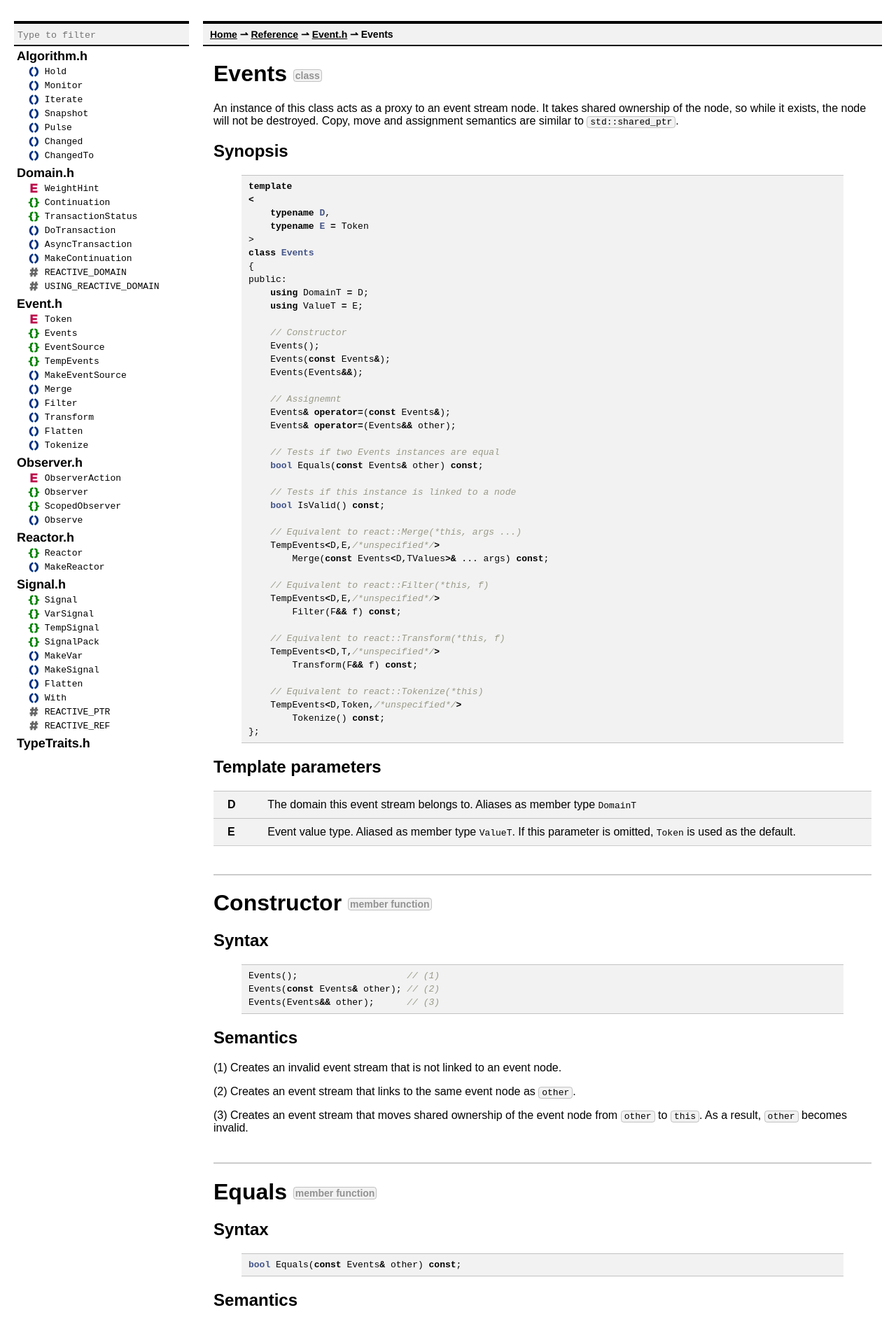
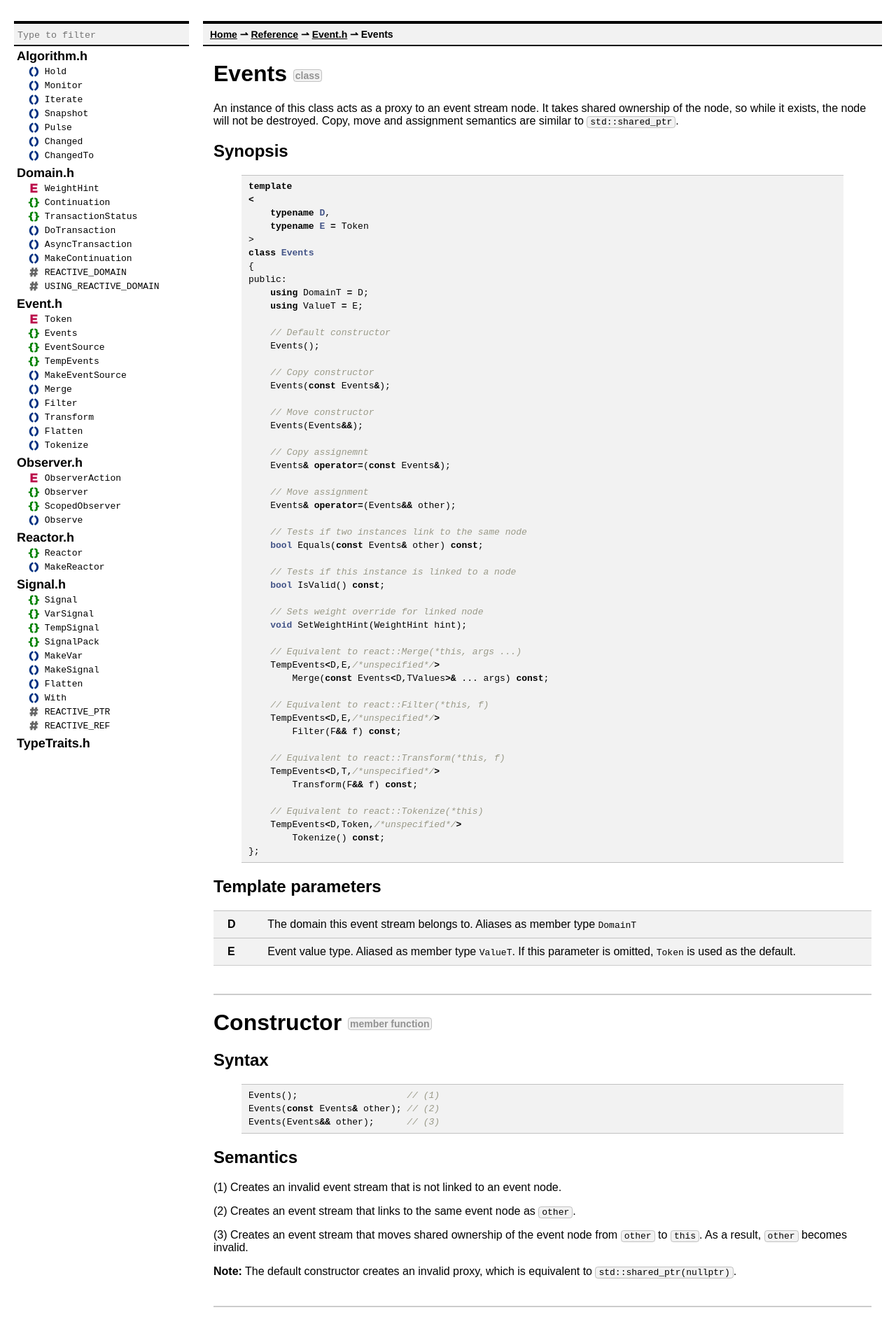
Before and after one commit to snakster/cpp.react, a Jekyll site: the page built from reference/Event.h/Events.md, in a window 1280 px wide. Shown: the top 1892 px of the page at 70% size. Built offline with Jekyll 4.4.1, drawn with Linux system fonts in a browser that asks for light colours; some of the changed text lies outside the part shown.

Commit message:
Updated reference.

```diff
--- a/reference/Event.h/Events.md
+++ b/reference/Event.h/Events.md
@@ -24,20 +24,29 @@
     using DomainT = D;
     using ValueT = E;
 
-    // Constructor
+    // Default constructor
     Events();
+
+    // Copy constructor
     Events(const Events&);
+
+    // Move constructor
     Events(Events&&);
 
-    // Assignemnt
+    // Copy assignemnt
     Events& operator=(const Events&);
+
+    // Move assignment
     Events& operator=(Events&& other);
 
-    // Tests if two Events instances are equal
+    // Tests if two instances link to the same node
     bool Equals(const Events& other) const;
 
     // Tests if this instance is linked to a node
     bool IsValid() const;
+
+    // Sets weight override for linked node
+    void SetWeightHint(WeightHint hint);
 
     // Equivalent to react::Merge(*this, args ...)
     TempEvents<D,E,/*unspecified*/>
@@ -88,6 +97,25 @@
 (3) Creates an event stream that moves shared ownership of the event node from `other` to `this`.
 As a result, `other` becomes invalid.
 
+**Note:** The default constructor creates an invalid proxy, which is equivalent to `std::shared_ptr(nullptr)`.
+
+-----
+
+<h1>operator= <span class="type_tag">member function</span></h1>
+
+## Syntax
+{% highlight C++ %}
+Events& operator=(const Events&);   // (1)
+Events& operator=(Events&& other);  // (2)
+{% endhighlight %}
+
+## Semantics
+(1) Links `this` to the same node as `other`. If `this` was already linked to another node, it releases its previous ownership.
+
+(2) Transfers shared ownership of the linked node from `other` to `this`.
+If `this` was already linked to another node, it release its previous ownership.
+As a result, `other` becomes invalid.
+
 -----
 
 <h1>Equals <span class="type_tag">member function</span></h1>
```
Also changed, not shown: reference/Domain.h/Continuation.md (+6 -0 lines), reference/Domain.h/DomainBase.md (deleted, +0 -41 lines), reference/Domain.h/TransactionStatus.md (+4 -2 lines), reference/Domain.h/WeightHint.md (added, +35 -0 lines), reference/Observer.h/Observer.md (+9 -2 lines), reference/Observer.h/ScopedObserver.md (+15 -3 lines), reference/Signal.h/Signal.md (+31 -4 lines).
